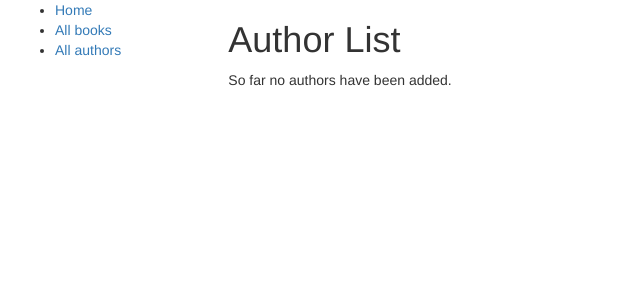
After one commit to Narek12345/django-locallibrary, a Django app: page /catalog/authors in a window 1280 px wide. The commit adds this page. Shown: the top 300 px of the page, without its empty margins (0-640 px from the left). Run offline with Django 4.2, Linux system fonts and the light colour scheme; data that the repository does not hold is empty; some libraries are stand-ins or nearby versions.

Commit message:
Added viewing of all books and viewing information about each author separately.

```diff
--- a/catalog/templates/base_generic.html
+++ b/catalog/templates/base_generic.html
@@ -22,7 +22,7 @@
 					<ul>
 						<li><a href="{% url 'index' %}">Home</a></li>
 						<li><a href="{% url 'books' %}">All books</a></li>
-						<li><a href="">All authors</a></li>
+						<li><a href="{% url 'authors' %}">All authors</a></li>
 					</ul>
 				{% endblock %}
 			</div>
--- /dev/null
+++ b/catalog/templates/catalog/author_list.html
@@ -0,0 +1,18 @@
+{% extends 'base_generic.html' %}
+
+{% block content %}
+	<h1>Author List</h1>
+
+	{% if author_list %}
+		<ul>
+			{% for author in author_list %}
+				<li>
+					<a href="{{ author.get_absolute_url }}">{{ author.last_name }} {{ author.first_name }}</a>
+				</li>
+			{% endfor %}
+		</ul>
+	{% else %}
+		<p>So far no authors have been added.</p>
+	{% endif %}
+
+{% endblock %}
--- a/catalog/templates/catalog/book_detail.html
+++ b/catalog/templates/catalog/book_detail.html
@@ -3,7 +3,7 @@
 {% block content %}
 	<h1>Title: {{ book.title }}</h1>
 
-	<p><strong>Author:</strong> <a href="">{{ book.author }}</a></p>
+	<p><strong>Author:</strong> <a href="{% url 'author-detail' book.author.pk %}">{{ book.author }}</a></p>
 	<p><strong>Summary:</strong> {{ book.summary }}</p>
 	<p><strong>ISBN:</strong> {{ book.isbn }}</p>
 	<p><strong>Genre:</strong> {% for genre in book.genre.all %} {{ genre }}{% if not forloop.last %}, {% endif %}{% endfor %}</p>
--- a/catalog/urls.py
+++ b/catalog/urls.py
@@ -7,4 +7,6 @@ urlpatterns = [
 	path('', views.index, name="index"),
 	path('books', views.BookListView.as_view(), name="books"),
 	path('book/<pk>', views.BookDetailView.as_view(), name="book-detail"),
+	path('authors', views.AuthorListView.as_view(), name="authors"),
+	path('author/<pk>', views.AuthorDetailView.as_view(), name="author-detail"),
 ]
--- a/catalog/views.py
+++ b/catalog/views.py
@@ -27,3 +27,12 @@ class BookListView(generic.ListView):
 
 class BookDetailView(generic.DetailView):
 	model = Book
+
+
+class AuthorListView(generic.ListView):
+	model = Author
+	paginate_by = 10
+
+
+class AuthorDetailView(generic.DetailView):
+	model = Author
```
Also changed, not shown: catalog/templates/catalog/author_detail.html (added, +24 -0 lines).
